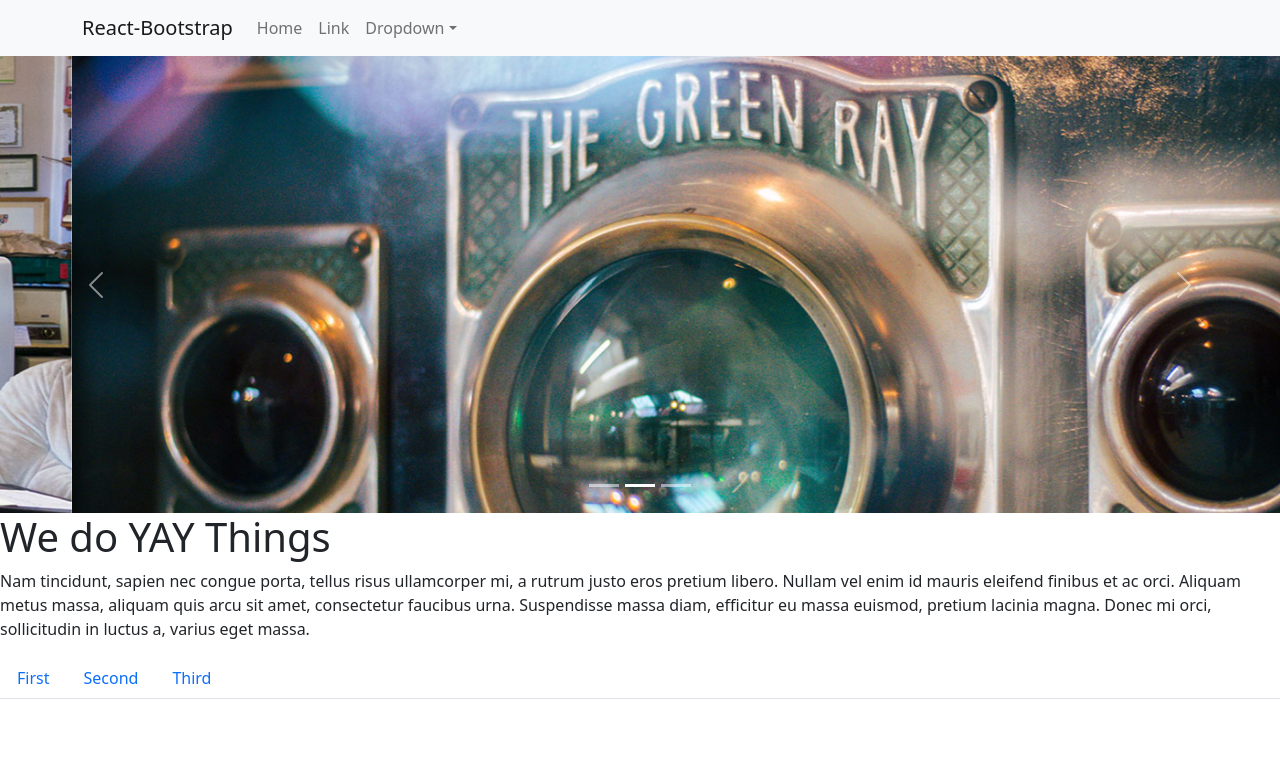
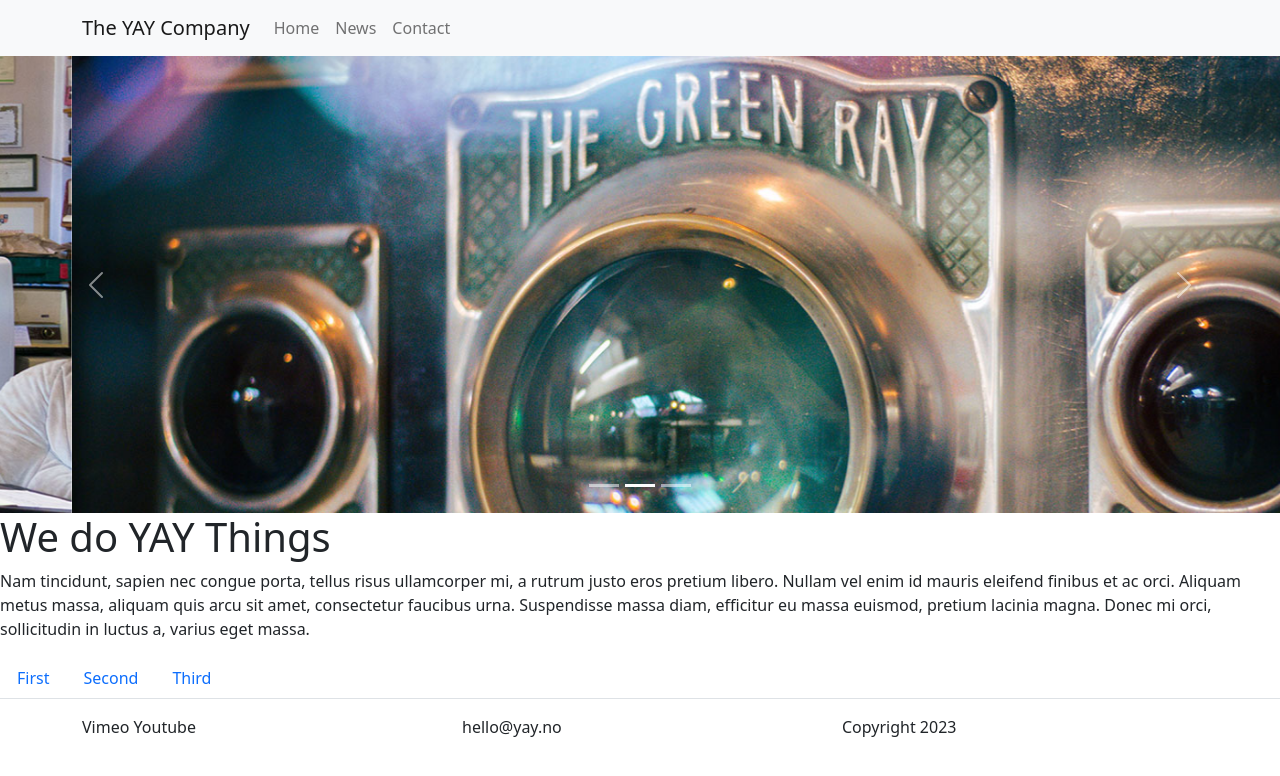
Before and after one commit to Noroff-FEU-Assignments/css-frameworks-ca-maleneivy, a React (Create React App) app: page / in a window 1280 px wide. Shown: the top 776 px of the page. Built offline with nearby package versions, Linux system fonts and the light colour scheme.

Commit message:
added some components

```diff
--- a/public/index.html
+++ b/public/index.html
@@ -1,14 +1,12 @@
 <!DOCTYPE html>
 <html lang="en">
+
 <head>
   <meta charset="utf-8" />
   <link rel="icon" href="%PUBLIC_URL%/favicon.ico" />
   <meta name="viewport" content="width=device-width, initial-scale=1" />
   <meta name="theme-color" content="#000000" />
-    <meta
-      name="description"
-      content="Web site created using create-react-app"
-    />
+  <meta name="description" content="Web site created using create-react-app" />
   <link rel="apple-touch-icon" href="%PUBLIC_URL%/logo192.png" />
   <!--
       manifest.json provides metadata used when your web app is installed on a
@@ -24,8 +22,10 @@
       work correctly both with client-side routing and a non-root public URL.
       Learn how to configure a non-root public URL by running `npm run build`.
     -->
-    <title>React App</title>
+  <link rel="stylesheet" href="https://cdnjs.cloudflare.com/ajax/libs/font-awesome/4.7.0/css/font-awesome.min.css">
+  <title>CSS-Framework Course Assignment for Malene Ivy</title>
 </head>
+
 <body>
   <noscript>You need to enable JavaScript to run this app.</noscript>
   <div id="root"></div>
@@ -40,4 +40,5 @@
       To create a production bundle, use `npm run build` or `yarn build`.
     -->
 </body>
+
 </html>
--- a/src/App.js
+++ b/src/App.js
@@ -1,9 +1,14 @@
 import './sass/style.scss';
 import Home from "./components/Home";
+import Footer from "./components/Footer";
 
 function App() {
   return (
-    <Home />
+    <>
+      <Home />
+      <Footer />
+
+    </>
   );
 }
 
--- /dev/null
+++ b/src/components/Footer.js
@@ -0,0 +1,24 @@
+import Container from 'react-bootstrap/Container';
+import Row from 'react-bootstrap/Row';
+import Col from 'react-bootstrap/Col';
+
+function Footer() {
+    return (
+        <>
+            <Container>
+                <Row>
+                    <Col>
+                        Vimeo
+                        Youtube
+                    </Col>
+                    <Col>hello@yay.no</Col>
+                    <Col>Copyright 2023</Col>
+                </Row>
+            </Container>
+        </>
+    );
+
+
+}
+
+export default Footer;
--- a/src/components/Home.js
+++ b/src/components/Home.js
@@ -1,7 +1,6 @@
 import Container from 'react-bootstrap/Container';
 import Nav from 'react-bootstrap/Nav';
 import Navbar from 'react-bootstrap/Navbar';
-import NavDropdown from 'react-bootstrap/NavDropdown';
 import Carousel from 'react-bootstrap/Carousel';
 import Tab from 'react-bootstrap/Tab';
 import Tabs from 'react-bootstrap/Tabs';
@@ -11,23 +10,13 @@ function Home() {
         <>
             <Navbar bg="light" expand="lg">
                 <Container>
-                    <Navbar.Brand href="#home">React-Bootstrap</Navbar.Brand>
+                    <Navbar.Brand href="#home">The YAY Company</Navbar.Brand>
                     <Navbar.Toggle aria-controls="basic-navbar-nav" />
                     <Navbar.Collapse id="basic-navbar-nav">
                         <Nav className="me-auto">
                             <Nav.Link href="#home">Home</Nav.Link>
-                            <Nav.Link href="#link">Link</Nav.Link>
-                            <NavDropdown title="Dropdown" id="basic-nav-dropdown">
-                                <NavDropdown.Item href="#action/3.1">Action</NavDropdown.Item>
-                                <NavDropdown.Item href="#action/3.2">
-                                    Another action
-                                </NavDropdown.Item>
-                                <NavDropdown.Item href="#action/3.3">Something</NavDropdown.Item>
-                                <NavDropdown.Divider />
-                                <NavDropdown.Item href="#action/3.4">
-                                    Separated link
-                                </NavDropdown.Item>
-                            </NavDropdown>
+                            <Nav.Link href="#news">News</Nav.Link>
+                            <Nav.Link href="#contact">Contact</Nav.Link>
                         </Nav>
                     </Navbar.Collapse>
                 </Container>
@@ -76,6 +65,8 @@ function Home() {
 
                 </Tab>
             </Tabs>
+
+
         </>
     );
 
```
Lines whose indentation alone changed are shown as unchanged.
